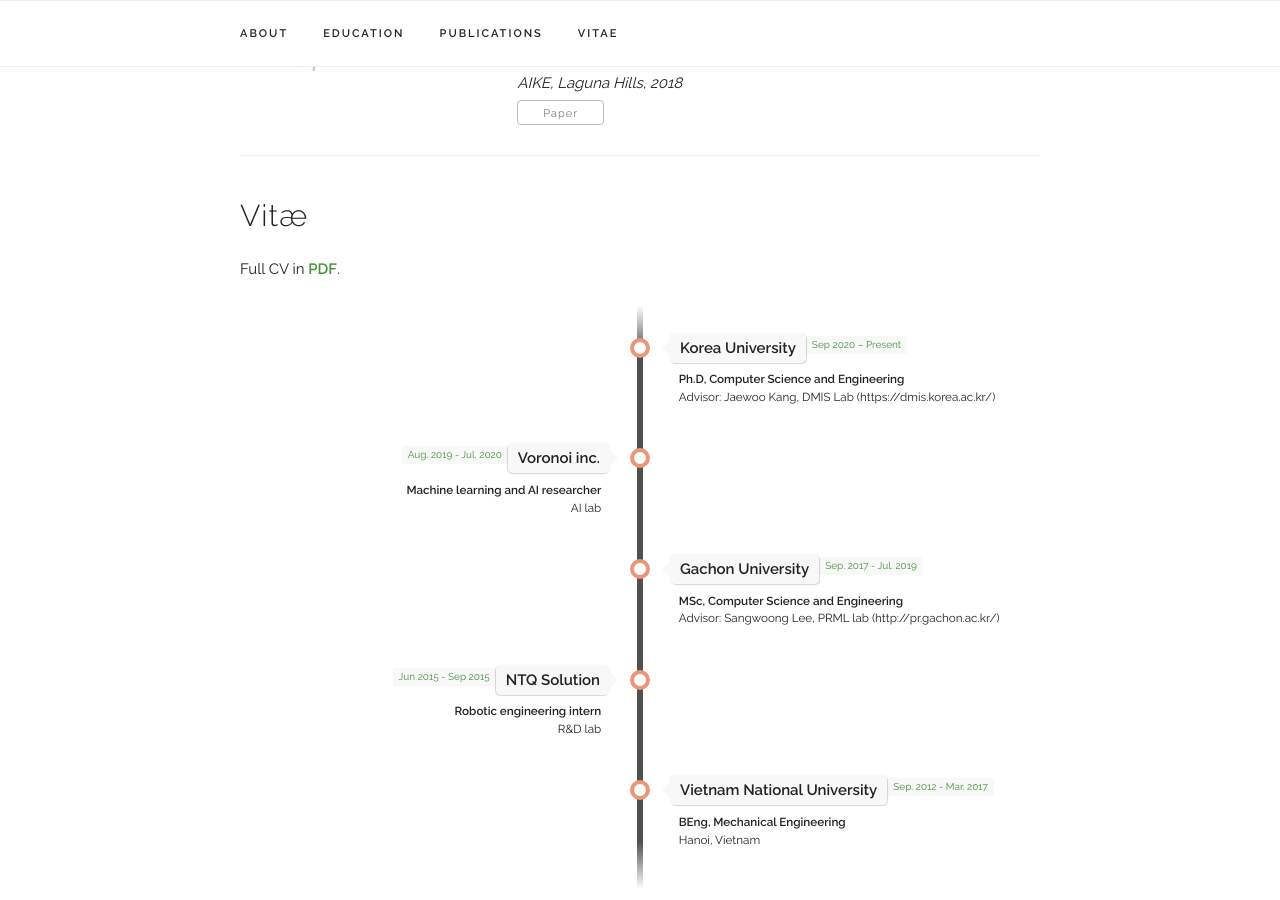
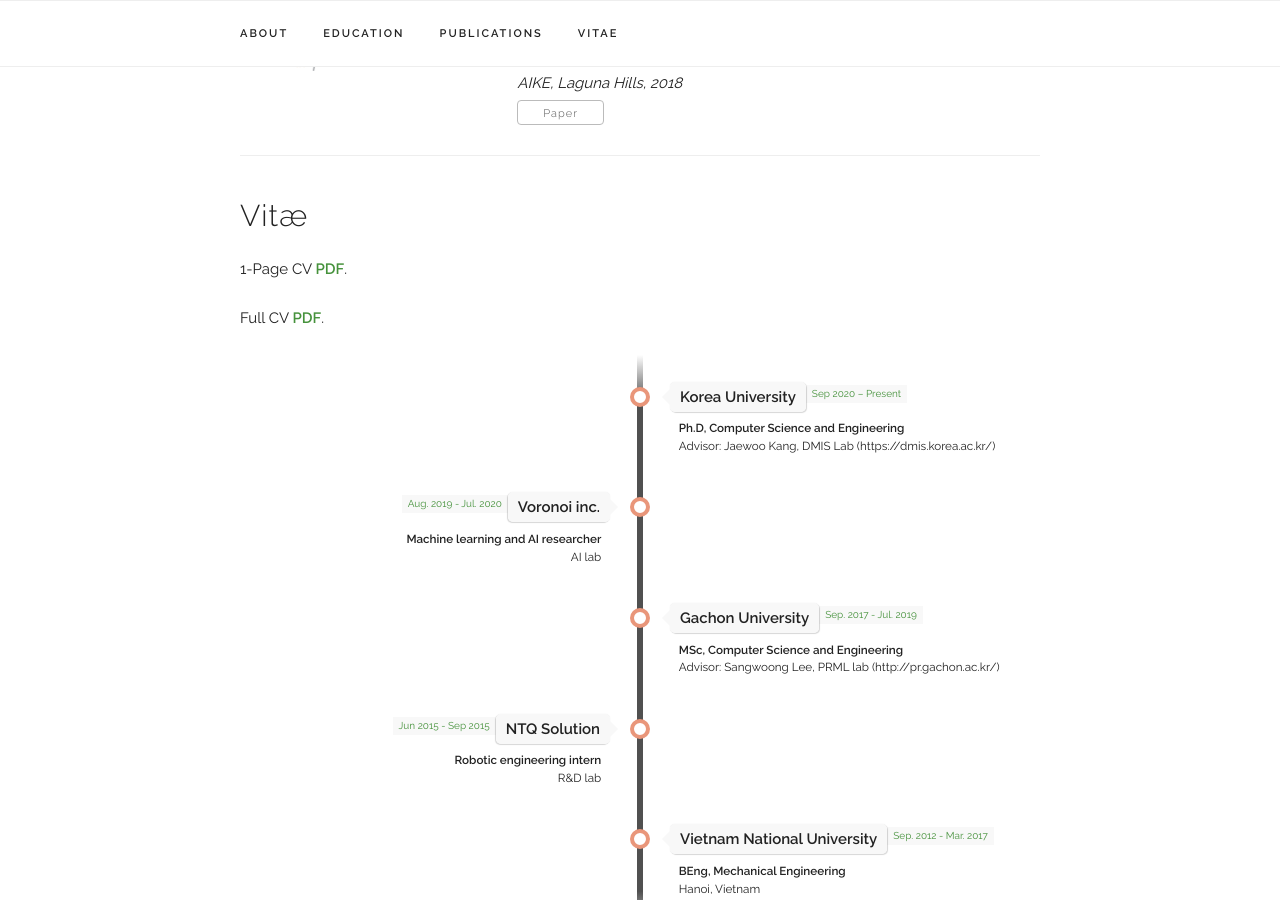
Before and after one commit to quangnguyenbn99/quangnguyenbn99.github.io, a Jekyll site: the page built from index.html, in a window 1280 px wide and 900 px high, scrolled down 2808 px. Built offline with Jekyll 4.4.1, drawn with Linux system fonts in a browser that asks for light colours; some web fonts are replaced.

Commit message:
upload_cv

```diff
--- a/_layouts/default.html
+++ b/_layouts/default.html
@@ -7,7 +7,7 @@
   <meta charset="utf-8">
   <title>{{ site.data.main_info.name }}</title>
   <meta name="description" content="Homepage of Ngoc-Quang Nguyen">
-  <meta name="author" content="Junmo Kang">
+  <meta name="author" content="Ngoc-Quang Nguyen">
 
   <!-- Mobile Specific Metas
   –––––––––––––––––––––––––––––––––––––––––––––––––– -->
--- a/index.html
+++ b/index.html
@@ -316,8 +316,8 @@ layout: default
 <!-- ========== RESUME ========== -->
 <div class="docs-section" id="resume">
   <h4>Vitæ</h4>
-
-  <p>Full CV in <a href={{ "/assets/cv/quang_cv.pdf" | prepend: site.baseurl }} target="_blank">PDF</a>.</p>
+  <p>1-Page CV <a href={{ "/assets/cv/quang_1p_cv.pdf" | prepend: site.baseurl }} target="_blank">PDF</a>.</p>
+  <p>Full CV <a href={{ "/assets/cv/quang_cv.pdf" | prepend: site.baseurl }} target="_blank">PDF</a>.</p>
 
   <!-- The Timeline -->
   <ul class="timeline">
```
Also changed, not shown: 1 other file.
